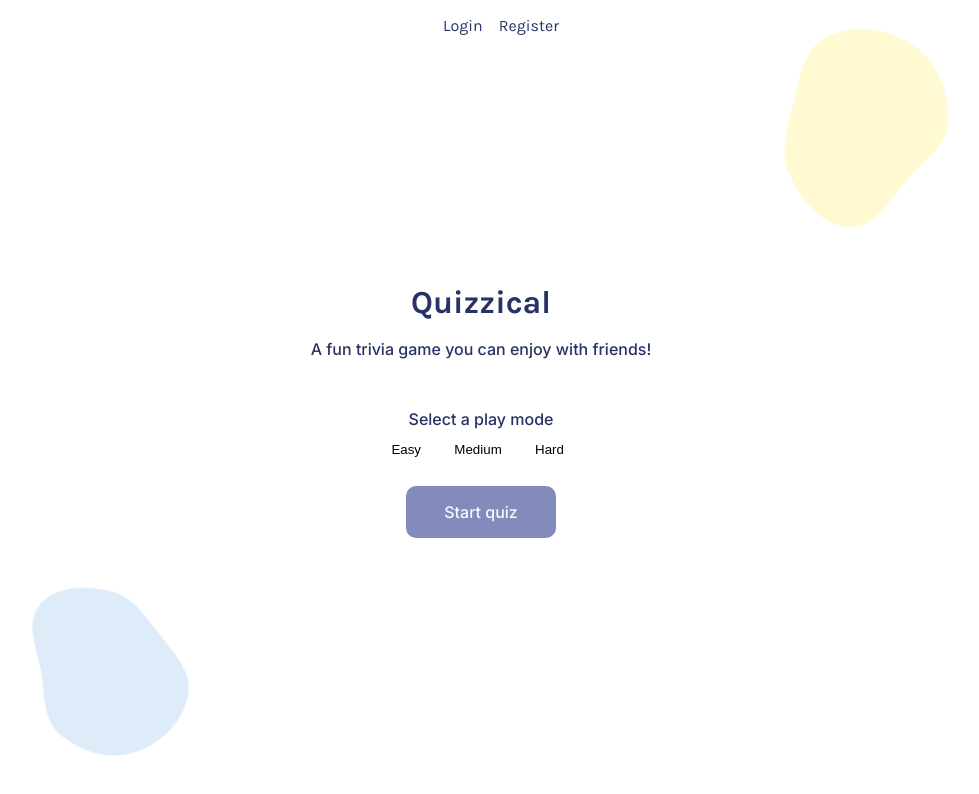
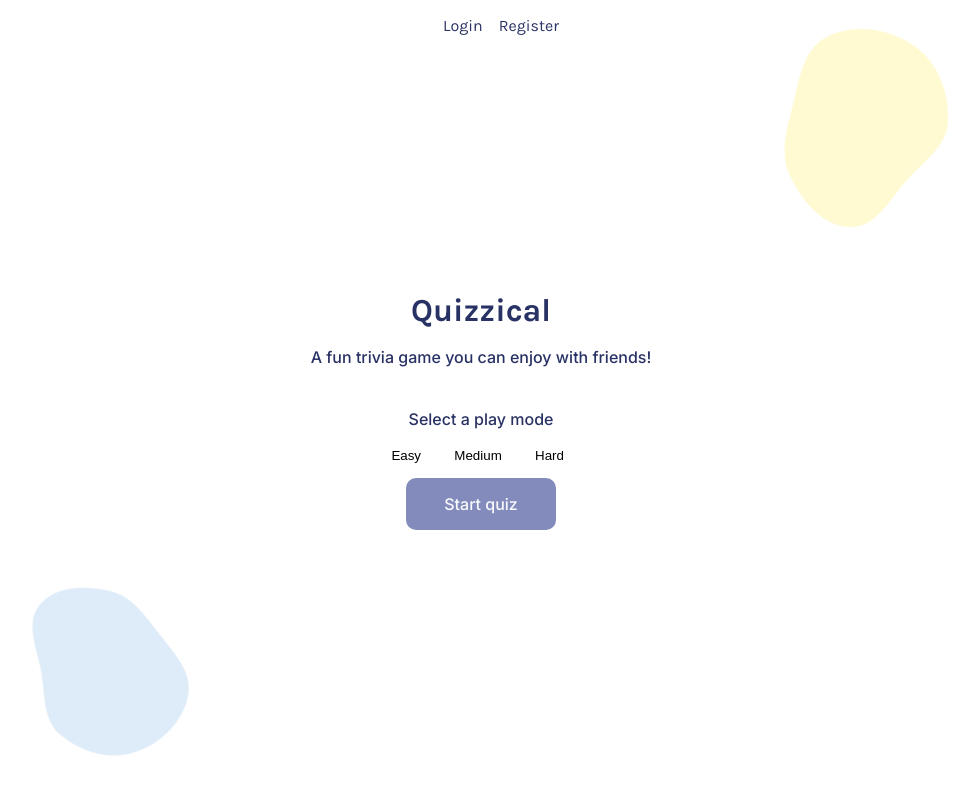
Before and after one commit to abeonweb/quizzical-game, a React (Vite) app: page / in a window 1280 px wide. Shown: the top 794 px of the page, without its empty margins (159-1138 px from the left). Built offline with nearby package versions, Linux system fonts and the light colour scheme.

Commit message:
margin bottom added to p tag in game-mode

```diff
--- a/src/index.css
+++ b/src/index.css
@@ -77,24 +77,27 @@ h1, p{
 }
 
 .game-mode {
-  margin: 1em;
+  margin: 0.5em;
+
+}
+
+.game-mode > p {
+  margin-bottom: 0.8em;
 
 }
 
 .btn-mode{
   border: none;
   background-color: transparent;
-  padding: 1em;
+  padding: 0.5em 1em;
   margin-right: 0.5em;
   cursor: pointer;
-  border-radius: 8px solid;
+  border-radius: 8px;
 }
 
 .highlight {
-  background-color: #293264;
+  background-color: #4d5b9e;
   color: #DBDEF0;
-  border: none;
-  border-radius: 8px solid;
 }
 
 
@@ -105,6 +108,7 @@ h1, p{
   align-items: center;
   text-align: center;
 }
+
 .result{
   margin-right: 1.5em;
   font-weight: 700;
@@ -115,7 +119,6 @@ h1, p{
   display: flex;
   justify-content: center;
 }
-
 
 .bg--img--yellow{
   top: -10%;
```
